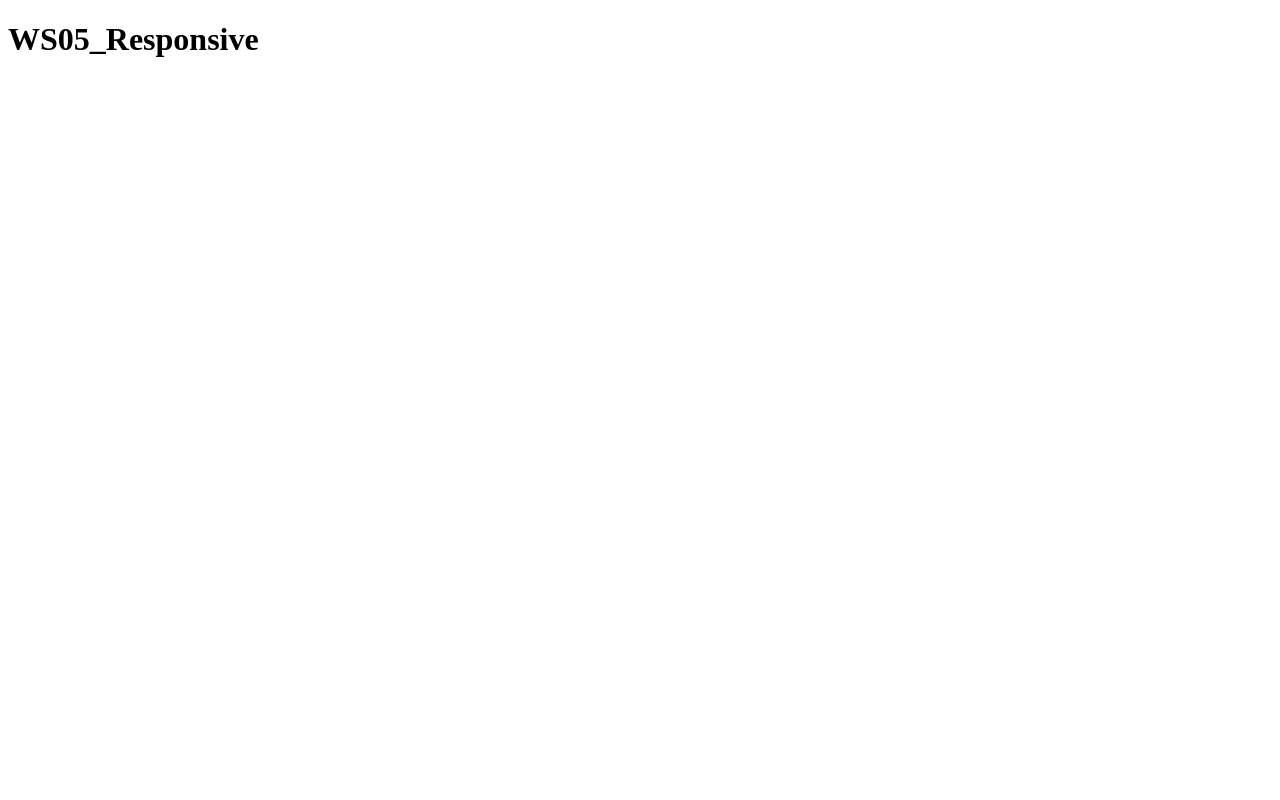
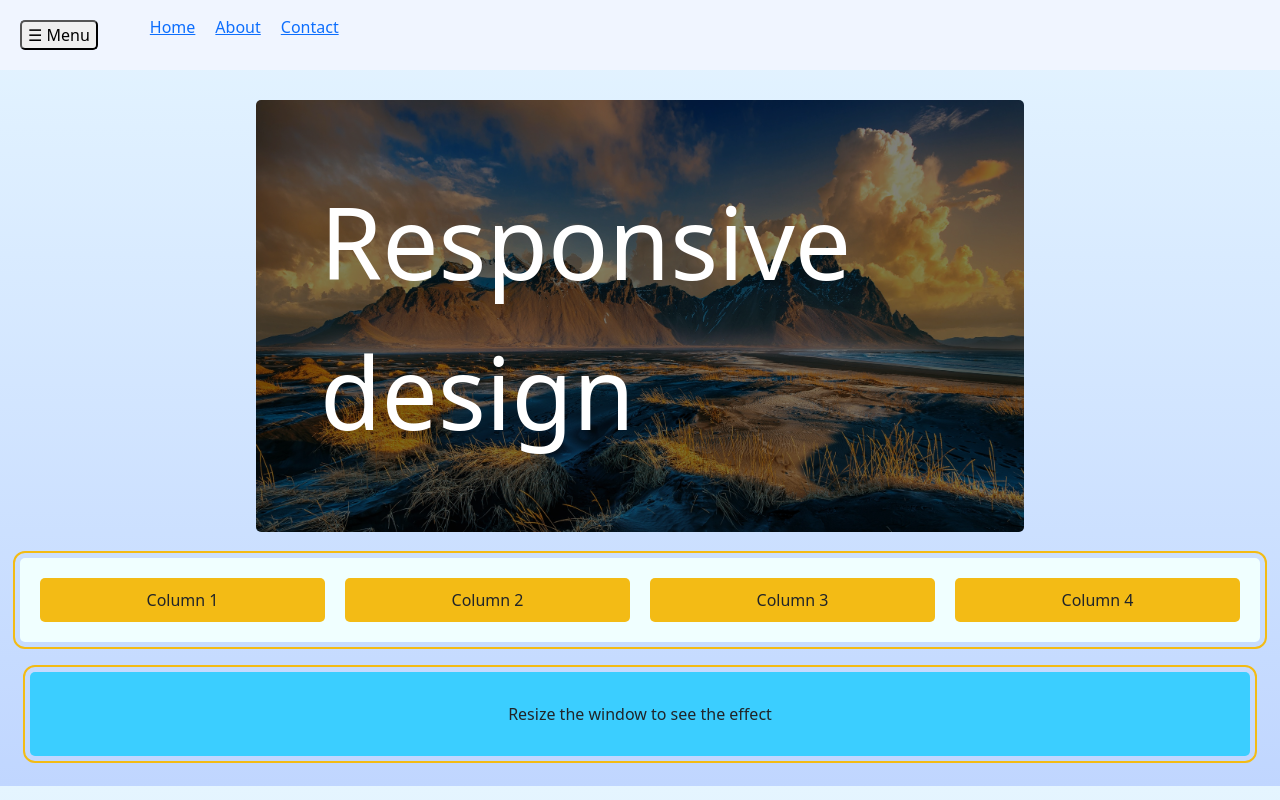
Before and after one commit to lidimolo/websivuston_kehitt-minen_syksy25, a plain HTML site: page WS05_Responsive/index.html in a window 1280 px wide. Drawn offline with nearby package versions, Linux system fonts and the light colour scheme.

Commit message:
Добавила новые изображения, обновила index.html и CSS

```diff
--- a/WS05_Responsive/index.html
+++ b/WS05_Responsive/index.html
@@ -1,11 +1,34 @@
-<!DOCTYPE html>
+
+    <!DOCTYPE html>
 <html lang="en">
 <head>
     <meta charset="UTF-8">
     <meta name="viewport" content="width=device-width, initial-scale=1.0">
-    <title>WS05_Responsive</title>
+    <title>My first html page</title>
+    <link rel="stylesheet" href="styles/styles_advanced.css">
+    <link href="https://cdn.jsdelivr.net/npm/bootstrap@5.3.8/dist/css/bootstrap.min.css" rel="stylesheet" integrity="sha384-sRIl4kxILFvY47J16cr9ZwB07vP4J8+LH7qKQnuqkuIAvNWLzeN8tE5YBujZqJLB" crossorigin="anonymous">
 </head>
 <body>
-    <h1>WS05_Responsive</h1>
+<nav class="responsive-nav">
+      <button class="menu-toggle">☰ Menu</button>
+      <ul class="nav-list">
+        <li><a href="#">Home</a></li>
+        <li><a href="#">About</a></li>
+        <li><a href="#">Contact</a></li>
+      </ul>
+    </nav>
+    <div class="image-container">
+    <img src="images/photo.jpg" alt="myphoto" class="responsive-image">
+    <div class="overlay-text">Responsive design</div>
+    </div>
+
+    <div class="content-box responsive-container">
+      <div class="content-box column">Column 1</div>
+      <div class="content-box column">Column 2</div>
+      <div class="content-box column">Column 3</div>
+      <div class="content-box column">Column 4</div>
+    </div>
+
+    <div class="content-box media-query-box">Resize the window to see the effect</div>
 </body>
 </html>
--- /dev/null
+++ b/WS05_Responsive/styles/styles_advanced.css
@@ -0,0 +1,102 @@
+body {
+    background: linear-gradient(180deg, #e5f5ff 0%, #c0d6ff 100%);
+    font-family: "Segoe UI", Tahoma, Geneva, Verdana, sans-serif;
+    margin-left: 20px;
+}
+h1 {
+    text-align: center;
+}
+    .content-box {
+        background-color: azure;
+        margin-top: 30px;
+        padding: 10px;
+        border-radius: 5px;
+        outline: 2px solid #f3bb15;
+        outline-offset: 5px;
+    }
+
+.responsive-container {
+    display: flex;
+    flex-wrap: wrap;
+     margin: 20px ;
+}
+.column
+{
+    flex: 1;
+    padding: 10px;
+    background-color: #f3bb15;
+    margin: 10px ;
+    outline: none;
+    text-align: center;
+}
+@media (max-width 600px) {
+    .column {
+        flex: 100%;
+    }
+}
+.responsive-image {
+      max-width: 60%;
+      height: auto;
+      display: block;
+      margin: 0 auto;
+      border-radius: 5px;
+        filter: brightness(50%);
+    }
+    .media-query-box {
+      padding: 30px;
+      text-align: center;
+      margin: 30px;
+    }
+
+    @media (max-width: 600px) {
+      .media-query-box {
+        background-color: #f3bb15;
+      }
+    }
+
+    @media (min-width: 601px) {
+      .media-query-box {
+        background-color: rgb(59, 206, 255);
+      }
+    }
+    .responsive-nav .nav-list {
+      display: flex;
+      list-style: none;
+      gap: 20px;
+    }
+
+    @media (max-width: 600px) {
+      .responsive-nav .nav-list {
+        display: none;
+      }
+
+      .responsive-nav .menu-toggle {
+        display: block;
+      }
+    }
+    .menu-toggle {
+        margin: 10px;
+        border-radius: 5px;
+    }
+.responsive-nav {
+ display: flex;
+ align-items: center;
+  gap: 10px;
+  padding: 10px;
+  background-color: #f0f5ff;
+}
+.image-container {
+  position: relative;
+  display: inline-block;
+  margin-top: 30px;
+}
+.overlay-text {
+  position: absolute;
+  top: 50%;
+  left: 50%;
+  transform: translate(-50%, -50%);
+  color: white;
+  font-size: 100px;
+  text-align: left;
+  font-weight: light;
+}
```
Also changed, not shown: WS06_Bootstrap/index1.html (added, +50 -0 lines), WS05_Responsive/images/photo.jpg (added), 2 other files.
